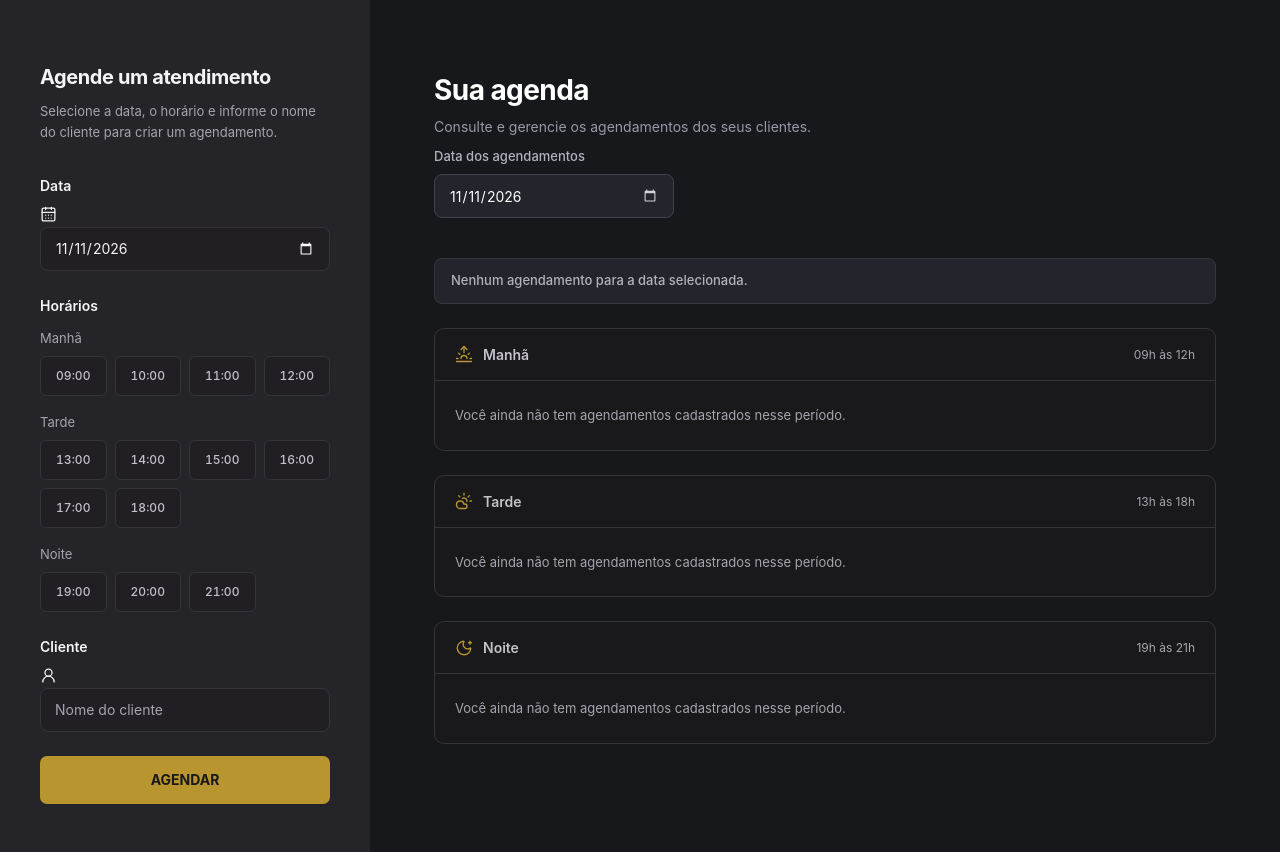
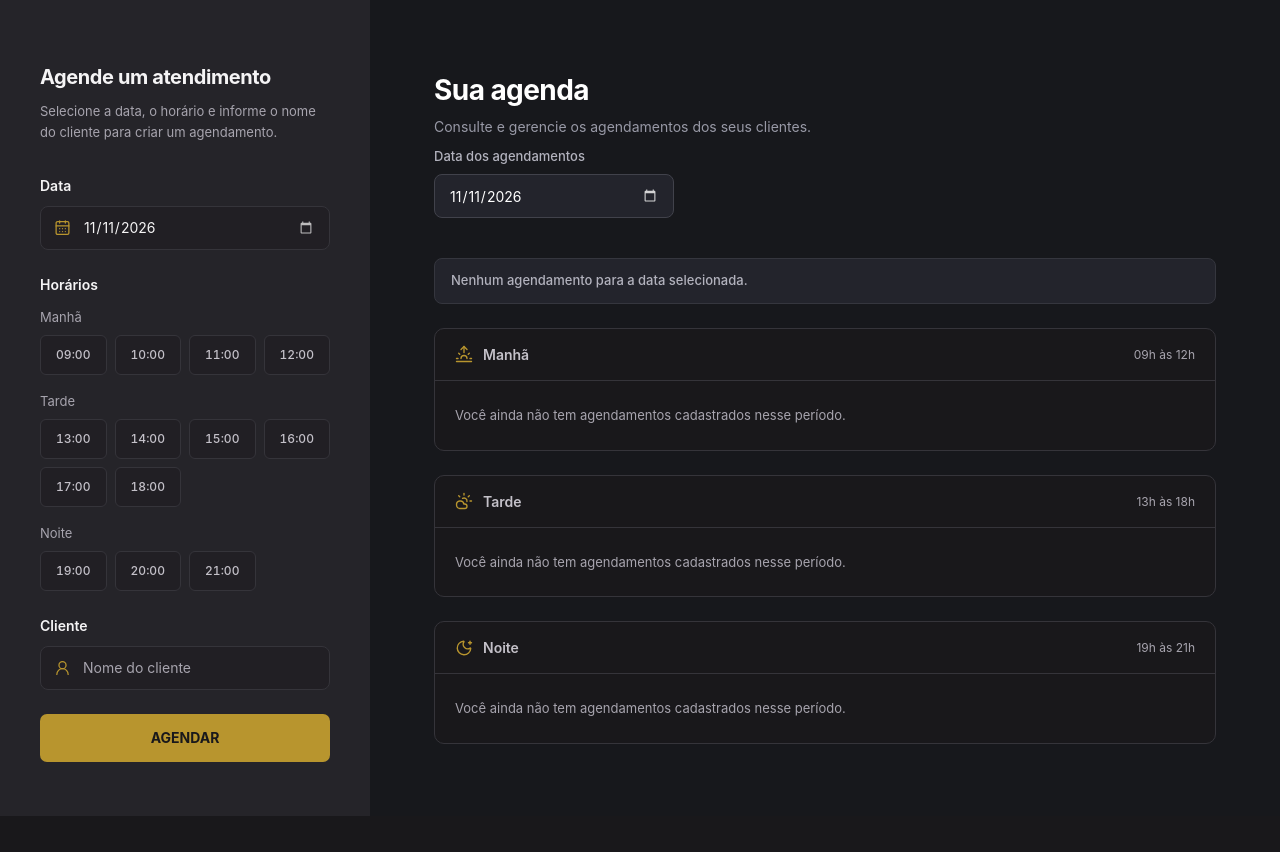
Before and after one commit to wanessags/HairDay, a React (Vite) app: page / in a window 1280 px wide. After the commit the page ends 816 px from the top, so only its background shows below. Built offline with nearby package versions, Linux system fonts and the light colour scheme.

Commit message:
style: posiciona icones dourados nos campos do formulario

```diff
--- a/src/components/AppointmentForm/AppointmentForm.css
+++ b/src/components/AppointmentForm/AppointmentForm.css
@@ -24,10 +24,32 @@
   line-height: 1.5;
 }
 
-/* Campos */
+/* ========================================
+   Campos com ícones
+======================================== */
+
+.appointment-form__input-wrapper {
+  position: relative;
+  display: flex;
+  align-items: center;
+  width: 100%;
+  min-width: 0;
+}
+
+.appointment-form__field-icon {
+  position: absolute;
+  top: 50%;
+  left: 14px;
+  z-index: 1;
+  flex-shrink: 0;
+  color: var(--color-primary);
+  transform: translateY(-50%);
+  pointer-events: none;
+}
 
 .appointment-form__input {
   width: 100%;
+  min-width: 0;
   min-height: 44px;
   padding: 10px 14px;
   border: 1px solid var(--color-border);
@@ -39,6 +61,10 @@
   transition:
     border-color 0.2s ease,
     box-shadow 0.2s ease;
+}
+
+.appointment-form__input--icon {
+  padding-left: 42px;
 }
 
 .appointment-form__input::placeholder {
@@ -57,6 +83,11 @@
 
 .appointment-form__input[aria-invalid="true"] {
   border-color: var(--color-error);
+}
+
+.appointment-form__input[type="date"]::-webkit-calendar-picker-indicator {
+  cursor: pointer;
+  opacity: 0.7;
 }
 
 /* ========================================
```
